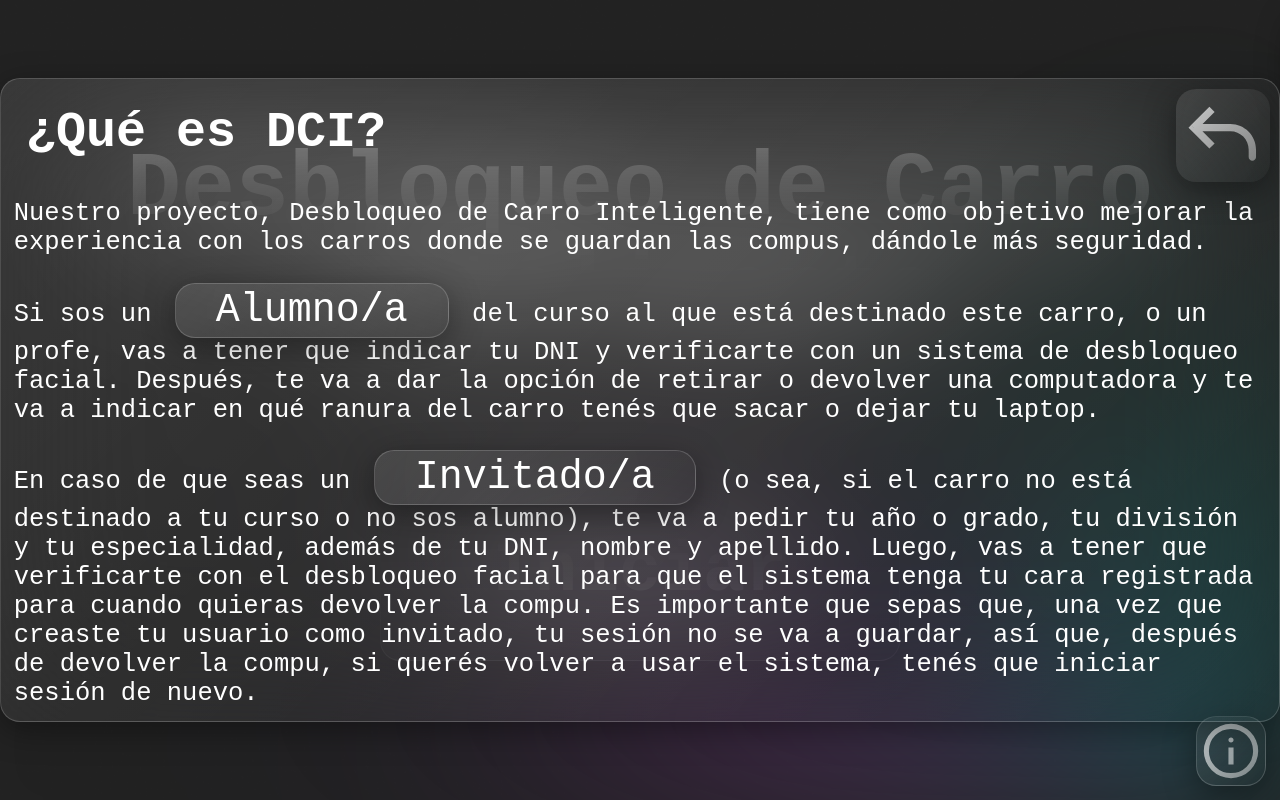
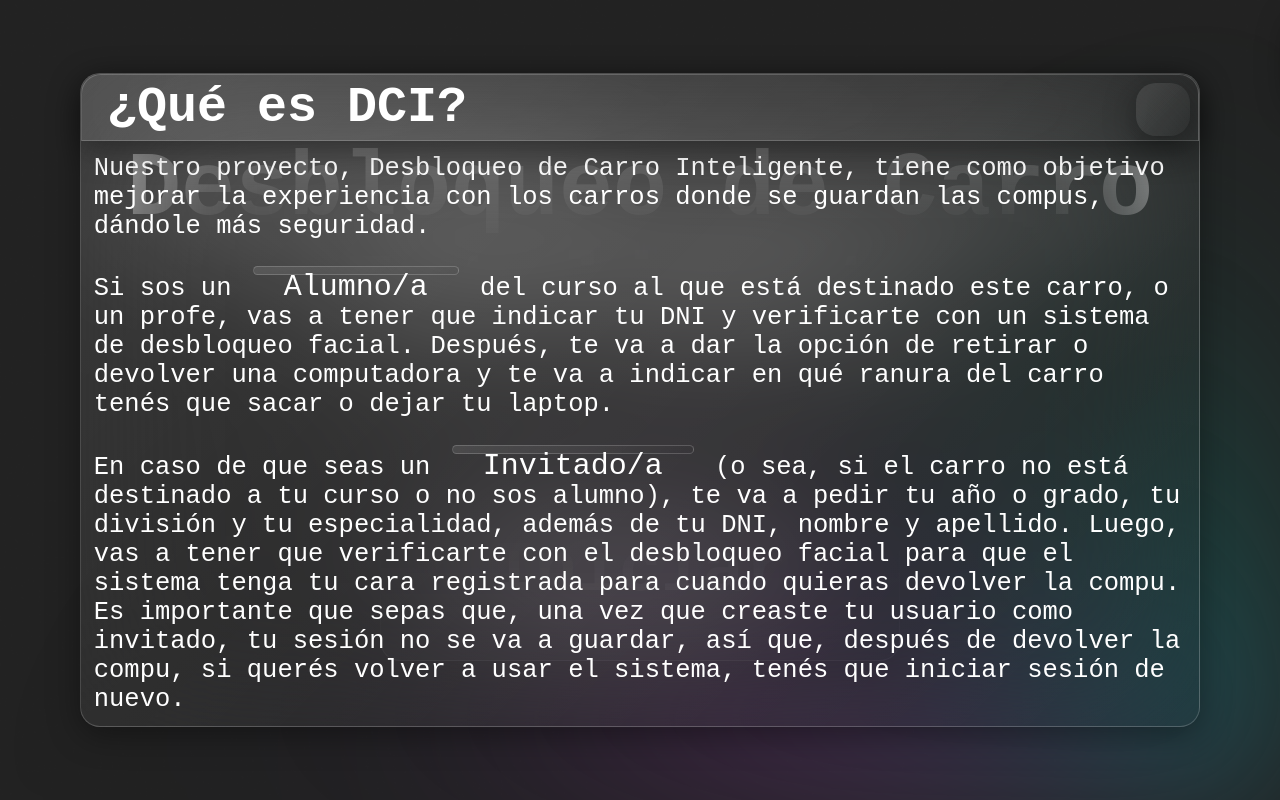
Before and after one commit to tomiBraunn/DCI, a plain HTML site: page index.html in a window 1280 px wide. Both pictures are taken after a click on the button 1231 px from the left and 751 px from the top of the page. Shown: the top 800 px of the page. Drawn offline with Linux system fonts and the light colour scheme; no server answers; a web font is replaced by a local one.

Commit message:
7/10 (2)

```diff
--- a/index.html
+++ b/index.html
@@ -28,7 +28,7 @@
             <button id="btn_info_dci" class="btn_info_dci glass button_hover"><svg xmlns="http://www.w3.org/2000/svg" viewBox="0 -960 960 960"> <defs> <linearGradient id="grad1" x1="0%" y1="0%" x2="100%" y2="100%"> <stop offset="0%" style="stop-color: rgba(255, 255, 255, 0.7); stop-opacity: 1"></stop> <stop offset="100%" style="stop-color: rgba(255, 255, 255, 0.4); stop-opacity: 1"></stop> </linearGradient> </defs> <path d="M444-288h72v-240h-72v240Zm35.79-312q15.21 0 25.71-10.29t10.5-25.5q0-15.21-10.29-25.71t-25.5-10.5q-15.21 0-25.71 10.29t-10.5 25.5q0 15.21 10.29 25.71t25.5 10.5Zm.49 504Q401-96 331-126t-122.5-82.5Q156-261 126-330.96t-30-149.5Q96-560 126-629.5q30-69.5 82.5-122T330.96-834q69.96-30 149.5-30t149.04 30q69.5 30 122 82.5T834-629.28q30 69.73 30 149Q864-401 834-331t-82.5 122.5Q699-156 629.28-126q-69.73 30-149 30Zm-.28-72q130 0 221-91t91-221q0-130-91-221t-221-91q-130 0-221 91t-91 221q0 130 91 221t221 91Zm0-312Z" fill="url(#grad1)"></path> </svg></button>
             <div id="info_dci" class="info_dci glass" style="display: none;">
                 <button id="back_info" class="glass button_hover"><svg viewBox="0 0 24 24" fill="none" xmlns="http://www.w3.org/2000/svg" > <defs> <linearGradient id="grad1" x1="0%" y1="0%" x2="100%" y2="100%"> <stop offset="0%" style=" stop-color: rgba(255, 255, 255, 0.1); stop-opacity: 1; " /> <stop offset="100%" style="stop-color: rgba(255, 255, 255, 0); stop-opacity: 1" /> </linearGradient> </defs> <path d="M4 10L3.29289 10.7071L2.58579 10L3.29289 9.29289L4 10ZM21 18C21 18.5523 20.5523 19 20 19C19.4477 19 19 18.5523 19 18L21 18ZM8.29289 15.7071L3.29289 10.7071L4.70711 9.29289L9.70711 14.2929L8.29289 15.7071ZM3.29289 9.29289L8.29289 4.29289L9.70711 5.70711L4.70711 10.7071L3.29289 9.29289ZM4 9L14 9L14 11L4 11L4 9ZM21 16L21 18L19 18L19 16L21 16ZM14 9C17.866 9 21 12.134 21 16L19 16C19 13.2386 16.7614 11 14 11L14 9Z" fill="url(#grad1)" /> </svg></button>
-                <b>¿Qué es DCI?</b>
+                <b class="glass">¿Qué es DCI?</b>
                 <p>Nuestro proyecto, Desbloqueo de Carro Inteligente, tiene como objetivo mejorar la experiencia con los carros donde se guardan las compus, dándole más seguridad.</p>
                 <p>Si sos un <button class="glass">Alumno/a</button> del curso al que está destinado este carro, o un profe, vas a tener que indicar tu DNI y verificarte con un sistema de desbloqueo facial. Después, te va a dar la opción de retirar o devolver una computadora y te va a indicar en qué ranura del carro tenés que sacar o dejar tu laptop.</p>
                 <p>En caso de que seas un <button class="glass">Invitado/a</button> (o sea, si el carro no está destinado a tu curso o no sos alumno), te va a pedir tu año o grado, tu división y tu especialidad, además de tu DNI, nombre y apellido. Luego, vas a tener que verificarte con el desbloqueo facial para que el sistema tenga tu cara registrada para cuando quieras devolver la compu. Es importante que sepas que, una vez que creaste tu usuario como invitado, tu sesión no se va a guardar, así que, después de devolver la compu, si querés volver a usar el sistema, tenés que iniciar sesión de nuevo.</p>
--- a/script.js
+++ b/script.js
@@ -17,11 +17,13 @@ document.getElementById('btn_inicio').addEventListener('click', function(event)
 // Mostrar el elemento con id 'info_dci' al hacer clic en el botón con id 'btn_info_dci'
 document.getElementById('btn_info_dci').addEventListener('click', function() {
     document.getElementById('info_dci').style.display = 'flex';
+    document.getElementById('btn_info_dci').style.display = 'none';
 });
 
 // Ocultar el elemento con id 'info_dci' al hacer clic en el elemento con id 'back_info'
 document.getElementById('back_info').addEventListener('click', function() {
     document.getElementById('info_dci').style.display = 'none';
+    document.getElementById('btn_info_dci').style.display = 'flex';
 });
 
 
--- a/style.css
+++ b/style.css
@@ -118,6 +118,7 @@ h1 {
     height: auto;
     position: absolute;
     font-size: 40px;
+    margin: 2em;
     z-index: 100;
     display: flex;
     justify-items: flex-start;
@@ -131,6 +132,11 @@ h1 {
 
 .info_dci > b {
     font-size: 50px;
+    height: .3em;
+    display: flex;
+    align-items: center;
+    border-bottom-left-radius: 0;
+    border-bottom-right-radius: 0;
 }
 
 .info_dci > p {
@@ -138,15 +144,17 @@ h1 {
 }
 
 .info_dci > p > button {
-    font-size: 40px;
+    font-size: 30px;
     padding: .1em 1em;
     margin: 0 .2em;
+    box-shadow: none;
+    height: .3em;
 }
 
 .info_dci > button {
     position: absolute;
     right: 0;
-    width: 7em;
+    width: 4em;
     aspect-ratio: 1/1;
     padding: 0.2em;
     margin: 0.7em;
@@ -155,6 +163,7 @@ h1 {
     display: flex;
     justify-content: center;
     align-items: center;
+    z-index: 100;
 }
 
 /*Pagina 2 y 3*/
```
